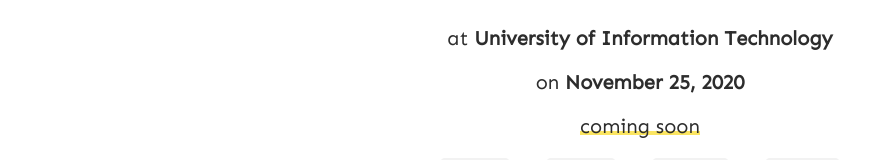
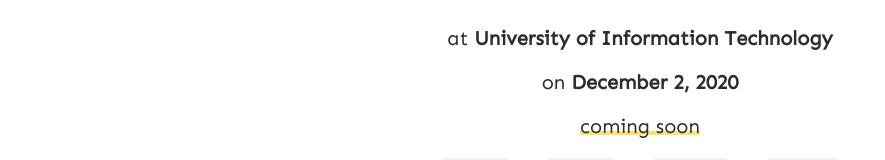
Before and after one commit to dsc-uit/dsc-uit.github.io, a React (Create React App) app: page / in a window 1280 px wide. Shown: the part 143-303 px from the top of the page, without its empty margins (0-885 px from the left). Built offline with nearby package versions, Linux system fonts and the light colour scheme.

Commit message:
chore: update IS event date

```diff
--- a/src/App.js
+++ b/src/App.js
@@ -29,7 +29,7 @@
 `;
 
 function App() {
-  const time = new Date(2020, 10, 25, 8, 30, 0);
+  const time = new Date(2020, 11, 2, 8, 30, 0);
   return (
     <React.Fragment>
       <Header />
@@ -42,7 +42,7 @@
             at <strong>University of Information Technology</strong>
           </p>
           <p className='text-center'>
-            on <strong>November 25, 2020</strong>
+            on <strong>December 2, 2020</strong>
           </p>
           <p className='text-center'>
             <UnderLine color='#fbe561'>coming soon</UnderLine>
```
